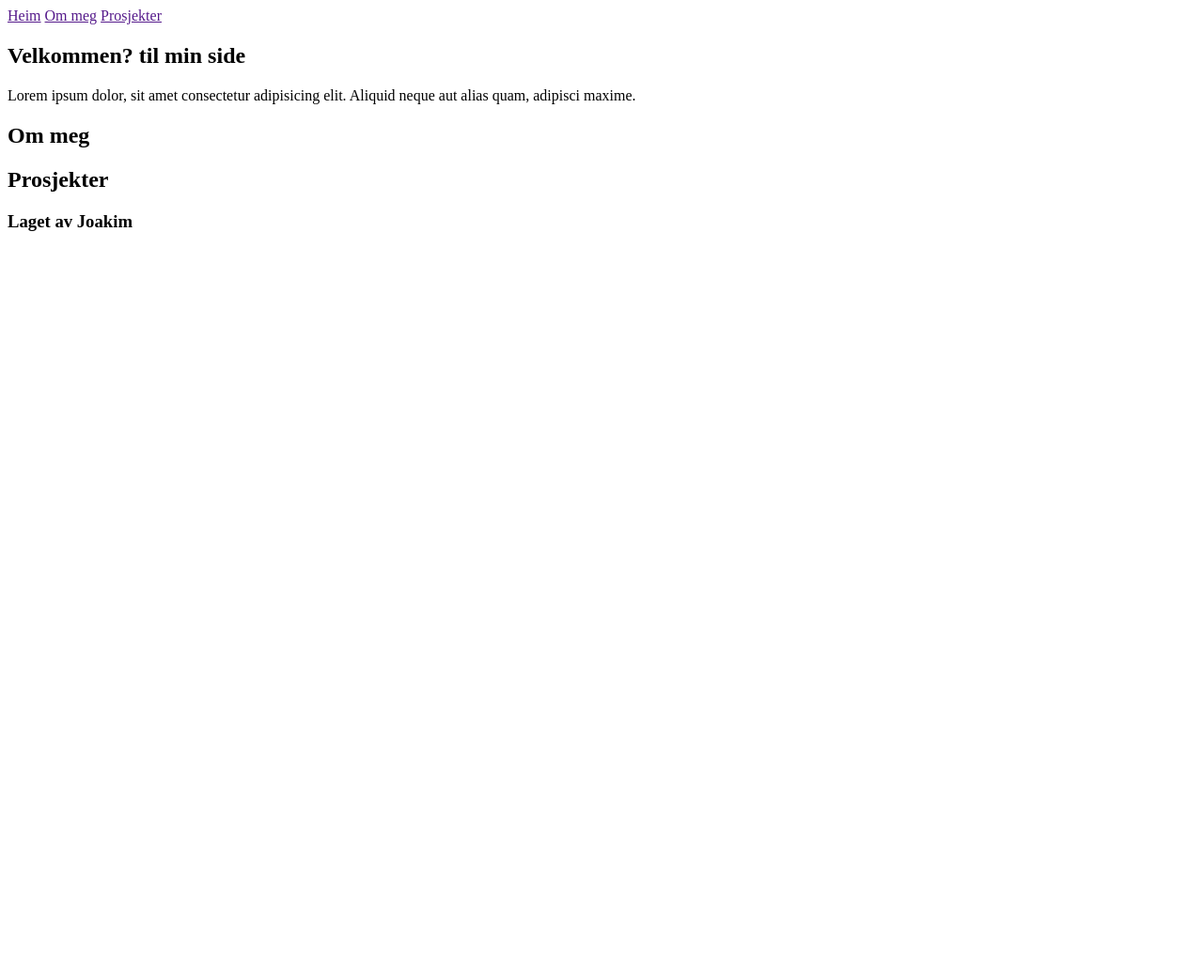
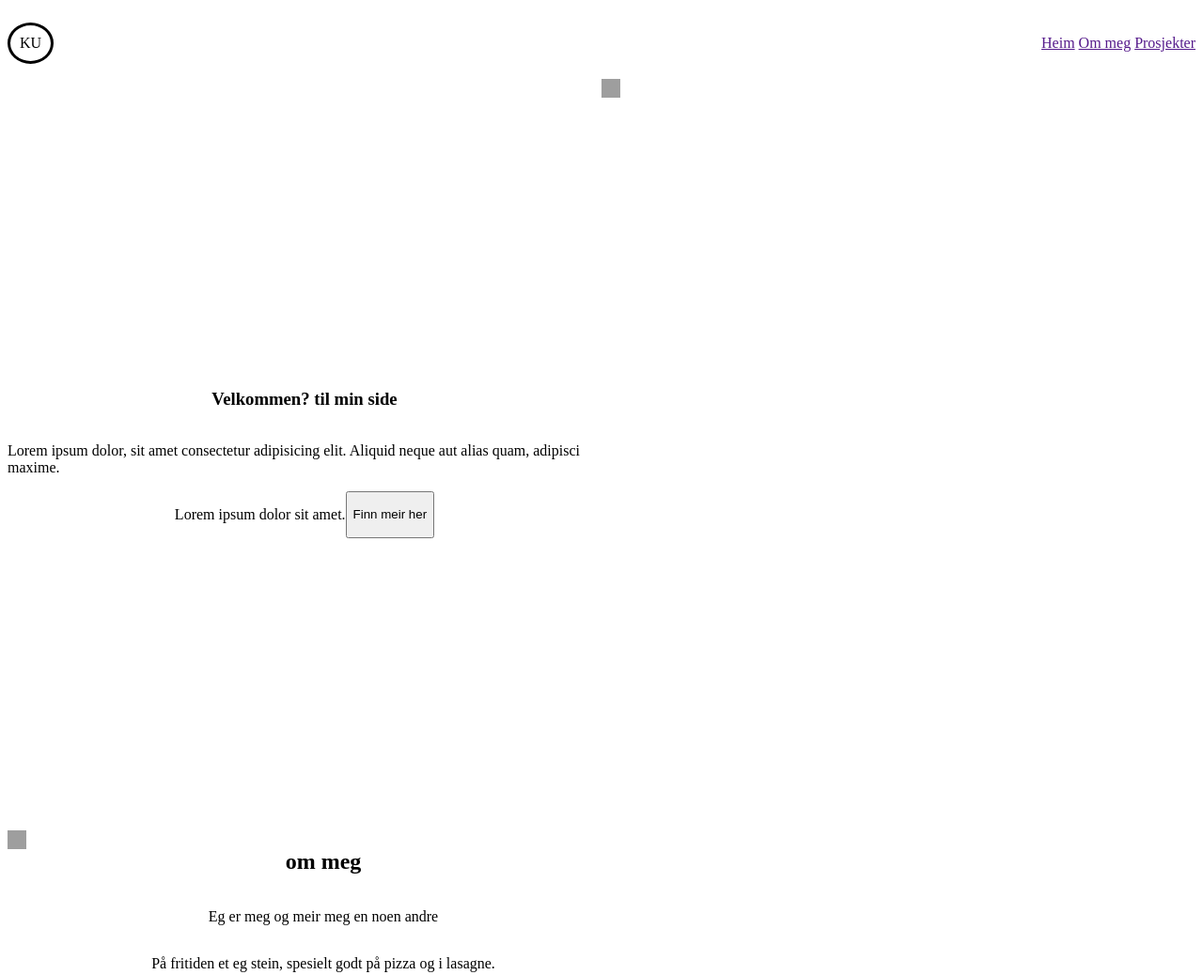
Before and after one commit to Joakimglodedata/joakim_glode_okt4, a website: page index.html in a window 1280 px wide. Shown: the top 1038 px of the page at 94% size. Before the commit the page ends 800 px from the top, so only its background shows below. Drawn offline with Linux system fonts and the light colour scheme; grey boxes are pictures that could not be loaded.

Commit message:
Gjort endringer :)

```diff
--- a/index.html
+++ b/index.html
@@ -13,6 +13,7 @@
   <!-- Body er for det som skal viser på nettsiden -->
   <body>
     <header>
+      <p class="logo">KU</p>
       <nav>
         <a href="">Heim</a>
         <a href="">Om meg</a>
@@ -21,14 +22,27 @@
     </header>
     <main>
       <section>
-        <h1>Velkommen? til min side</h1>
-        <p>
-          Lorem ipsum dolor, sit amet consectetur adipisicing elit. Aliquid
-          neque aut alias quam, adipisci maxime.
-        </p>
+        <section class="hero">
+          <!-- Hero seksjon har barn div og img. div- elemetet har to barn som er h1 og p-->
+          <div class="herotext">
+            <h1>Velkommen? til min side</h1>
+            <p>Lorem ipsum dolor, sit amet consectetur adipisicing elit. Aliquid
+            neque aut alias quam, adipisci maxime.</p>
+            <div class="heroCta">
+              <p>Lorem ipsum dolor sit amet.</p>
+              <button>Finn meir her</button>
+            </div>
+          </div>
+          <img class="heroimg" src="smile.jpg" alt="Smil">
+        </section>
       </section>
-      <section>
-        <h2>Om meg</h2>
+      <section class="about">
+        <img class="aoboutimg" src="smile.jpg" alt="Smil">
+        <div class="abouttext">
+          <h2>om meg</h2>
+          <p>Eg er meg og meir meg en noen andre</p>
+          <p>På fritiden et eg stein, spesielt godt på pizza og i lasagne.</p>
+        </div>
       </section>
       <section>
         <h2>Prosjekter</h2>
--- a/styles.css
+++ b/styles.css
@@ -0,0 +1,62 @@
+header {
+    display: flex;
+    align-items: center;
+    justify-content: space-between;
+    position: sticky;
+    top: 0;
+}
+
+.logo {
+    /* Shrothand metode */
+    border: 3px black solid;
+    /* longhand metode
+    border-width: 3px;
+    border-color: black;
+    border-style: solid;
+    */
+    padding: 10px;
+    border-radius: 50%;
+}
+
+img {
+    max-width: 20px;
+    max-height: 20px;
+}
+
+.hero {
+    display: flex;
+}
+.herotext, .heroimg {
+    width: 50%;
+}
+
+.herotext {
+    /* alternativ 1*/
+    /* text-align: center; */
+    /* alternativ 2 */
+    display: flex;
+    flex-direction: column;
+    align-items: center;
+    justify-content: center;
+}
+.heroCta {
+    display: flex;
+}
+
+section {
+    height: 100vh;
+}
+
+.about {
+    display: flex;
+}
+
+.abouttext, .aboutimg {
+    width: 50%;
+}
+
+.abouttext {
+    display: flex;
+    flex-direction: column;
+    align-items: center;
+}
```
Also changed, not shown: 2 other files.
